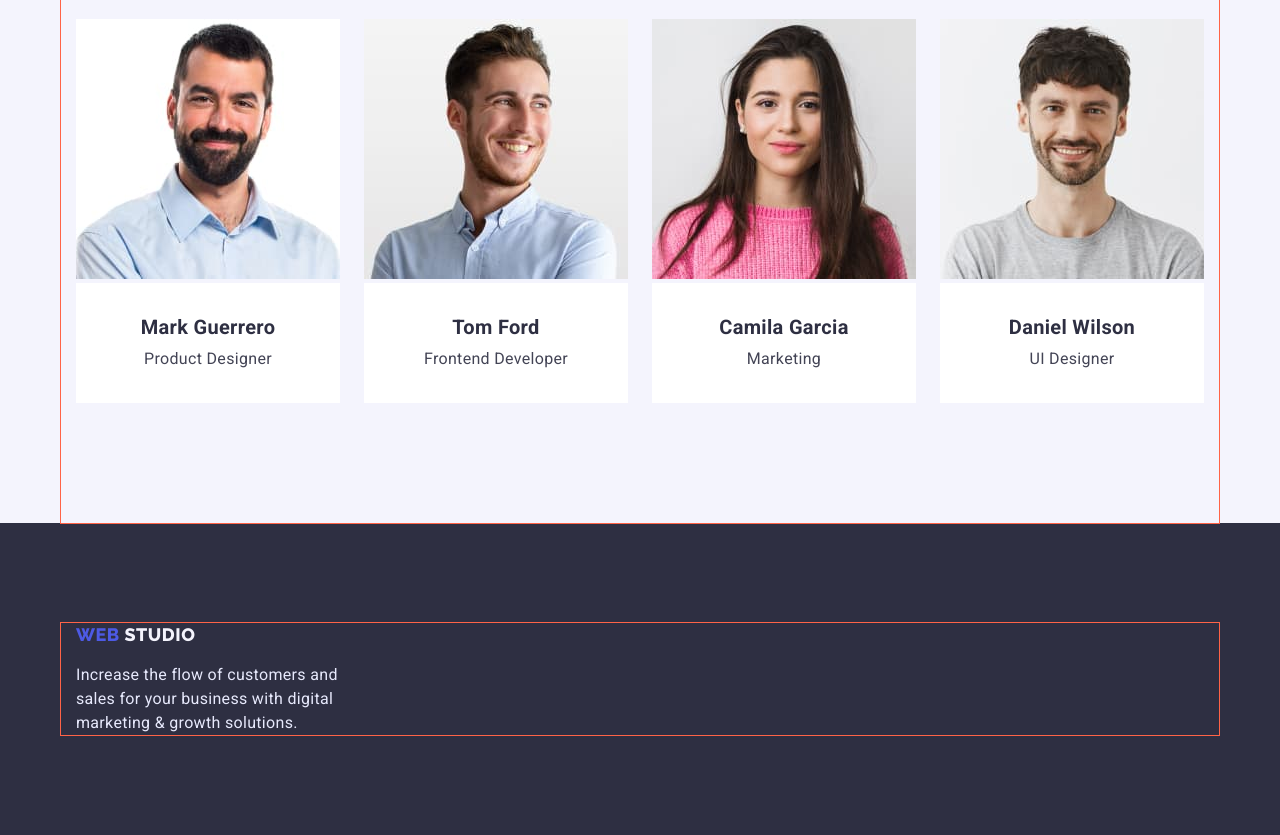
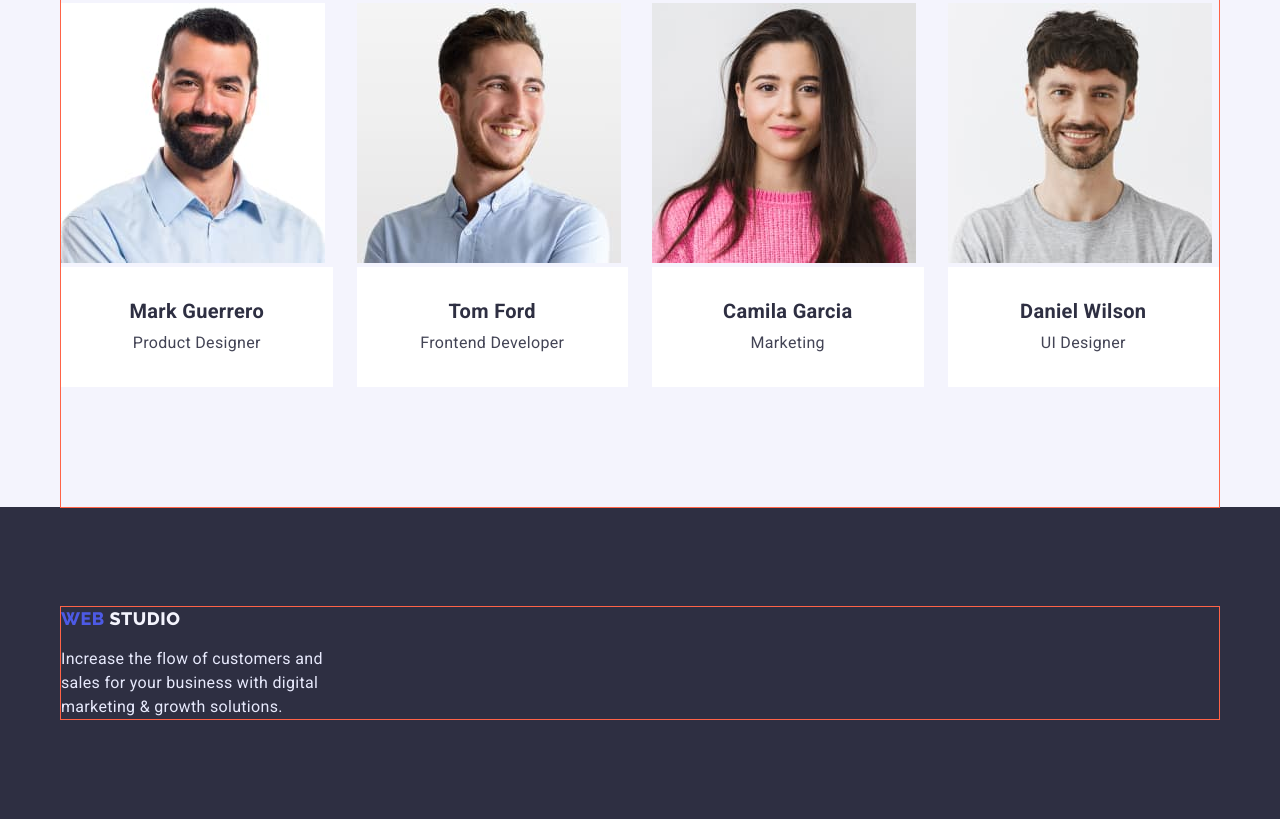
Before and after one commit to DorianGray0/goit-markup-hw-03, a plain HTML site: page index.html in a window 1280 px wide. Shown: the part 1429-2264 px from the top of the page. Drawn offline with nearby package versions, Linux system fonts and the light colour scheme.

Commit message:
add styles footer and header to 2 page

```diff
--- a/css/styles.css
+++ b/css/styles.css
@@ -75,8 +75,6 @@ image {
 
 .container {
   width: 1158px;
-  padding-right: 15px;
-  padding-left: 15px;
   margin: 0 auto;
   outline: 1px solid tomato;
 }
@@ -296,7 +294,7 @@ image {
   padding-bottom: 100px;
 }
 
-.navigation {
+.footer .navigation {
   margin-bottom: 16px;
 }
 
```
Also changed, not shown: portfolio.html (+9 -2 lines).
